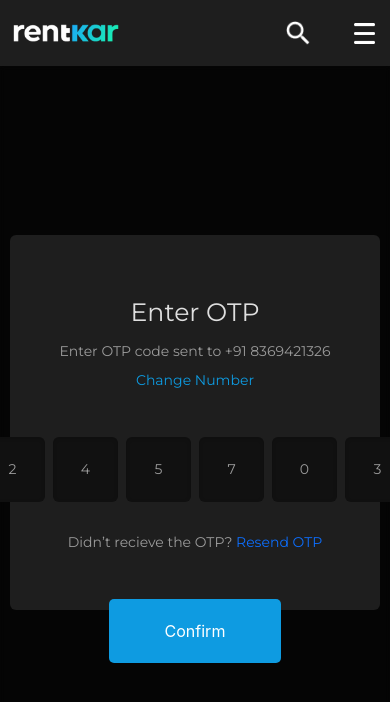
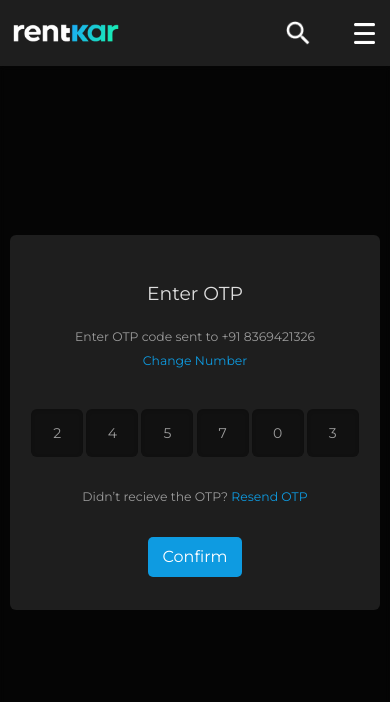
Before and after one commit to Prashantp9/RenttKar, a React (Create React App) app: page /otp in a window 390 px wide. Shown: the top 702 px of the page. Built offline with nearby package versions, Linux system fonts and the light colour scheme.

Commit message:
initial commit

```diff
--- a/src/pages/Login/login.css
+++ b/src/pages/Login/login.css
@@ -389,7 +389,7 @@
         line-height: 1.063rem;
         color: #9B9B9B;
         flex-wrap: wrap;
-        margin-top: 1.063rem;
+        margin-bottom: 1rem;
     }
 
     .mobileNumber{
@@ -397,7 +397,7 @@
         flex-direction: column;
         justify-content: space-between;
         align-items: center;
-        width: 80%;
+        width: 90%;
         height: 40%;
         max-width: 20.75rem;
         max-height: 9rem;
@@ -447,7 +447,7 @@
         display: flex;
         flex-direction: row;
         align-items: flex-start;
-        padding: 4% 8%;
+        padding: 5% 6%;
         background: #0E9BE1;
         border-radius: 5px;
         border: none;
--- a/src/pages/Otp/otp.css
+++ b/src/pages/Otp/otp.css
@@ -3,9 +3,9 @@
     justify-content: center;
     align-items: center;
     width: 100vw;
-    height: 32.25rem;
+    height: 60vh;
     min-height: 25rem;
-    max-height: 32.25rem;
+    max-height: 27.25rem;
     margin-top: 14%;
 }
 
@@ -80,7 +80,7 @@
     line-height: 1.063rem;
     color: #9B9B9B;
     flex-wrap: wrap;
-    margin-top: 1.063rem;
+    margin-top: .5rem;
 }
 
 #changeNumber{
@@ -96,25 +96,27 @@
     /* new blue */
 
     color: #0E9BE1;
-    margin-top: 0.75rem;
     text-decoration: none;
+    margin-top: -1rem;
 }
 
 .otpNumberContainer{
     display: flex;
     justify-content: space-between;
     align-items: center;
-    width: 26.875rem;
-    height: 4.063rem;
-    margin-top: 3rem;
+    width: 20.475rem;
+    height: 3.063rem;
+    min-height: 3rem;
+    max-height: 3rem;
+    margin-top: 2.5rem;
 }
 
 .otpInput{
     display: flex;
     justify-content: center;
     align-items: center;
-    width: 4.063rem;
-    height: 4.063rem;
+    width: 3rem;
+    height: 100%;
     background: #111111;
     box-shadow: inset 0px 1px 4px rgba(0, 0, 0, 0.16);
     border-radius: 6px;
@@ -152,14 +154,23 @@
     display: flex;
     flex-direction: row;
     align-items: flex-start;
-    padding: 20px 56px;
+    padding: 3% 10%;
     gap: 10px;
     background: #0E9BE1;
     border-radius: 5px;
     border: none;
     outline: none;
-    margin-top: 3rem;
-    margin-bottom: 3.5rem;
+    margin-top: 2rem;
+    margin-bottom: 3rem;
+    font-family: 'Montserrat';
+    font-style: normal;
+    font-weight: 500;
+    font-size: 1rem;
+    line-height: 1.125rem;
+    /* identical to box height */
+
+
+    color: #FFFFFF;
 }
 
 
@@ -232,6 +243,125 @@
         max-width: 27.813rem;
 
     }
+
+    #otpText{
+        text-align: center;
+        margin-top: 13%;
+        font-family: 'Montserrat';
+        font-style: normal;
+        font-weight: 500;
+        font-size: 1.175rem;
+        line-height: 1.388rem;
+        color: #DFDFDF;
+        margin-top: 4rem;
+    }
+
+    #otpDesc{
+        width: 80%;
+        height: 35%;
+        max-width: 20.75rem;
+        max-height: 1.375rem;
+        text-align: center;
+        font-family: 'Montserrat';
+        font-style: normal;
+        font-weight: 500;
+        font-size: 0.775rem;
+        line-height: 1rem;
+        color: #9B9B9B;
+        flex-wrap: wrap;
+        margin-top: 1.5rem;
+    }
+
+    #changeNumber{
+        font-family: 'Montserrat';
+        font-style: normal;
+        font-weight: 500;
+        font-size: 0.775rem;
+        line-height: 1rem;
+        /* identical to box height */
+
+        text-align: center;
+
+        /* new blue */
+
+        color: #0E9BE1;
+        text-decoration: none;
+        margin-top: .5rem;
+    }
+
+    .otpNumberContainer{
+        display: flex;
+        justify-content: space-between;
+        align-items: center;
+        width: 20.475rem;
+        height: 3.063rem;
+        min-height: 3rem;
+        max-height: 3rem;
+        margin-top: 2.5rem;
+    }
+
+    .otpInput{
+        display: flex;
+        justify-content: center;
+        align-items: center;
+        width: 3rem;
+        height: 100%;
+        background: #111111;
+        box-shadow: inset 0px 1px 4px rgba(0, 0, 0, 0.16);
+        border-radius: 6px;
+        border: none;
+        outline: none;
+        font-family: 'Montserrat';
+        font-style: normal;
+        font-weight: 500;
+        font-size: 0.875rem;
+        line-height: 1.063rem;
+        /* identical to box height */
+
+        color: #9B9B9B;
+        text-align: center;
+    }
+
+
+    #resend{
+        width: 80%;
+        height: 35%;
+        max-width: 20.75rem;
+        max-height: 1.375rem;
+        text-align: center;
+        font-family: 'Montserrat';
+        font-style: normal;
+        font-weight: 500;
+        font-size: 0.775rem;
+        line-height: 1rem;
+        color: #9B9B9B;
+        flex-wrap: wrap;
+        margin-top: 2rem;
+    }
+
+    .otpBtn{
+        display: flex;
+        flex-direction: row;
+        align-items: flex-start;
+        padding: 3% 4%;
+        gap: 10px;
+        background: #0E9BE1;
+        border-radius: 5px;
+        border: none;
+        outline: none;
+        margin-top: 2rem;
+        margin-bottom: 3rem;
+        font-family: 'Montserrat';
+        font-style: normal;
+        font-weight: 500;
+        font-size: 1rem;
+        line-height: 1.125rem;
+        /* identical to box height */
+
+
+        color: #FFFFFF;
+    }
+
 }
 
 
@@ -281,4 +411,125 @@
         max-width: 23.75rem;
 
     }
+
+    #otpText{
+        text-align: center;
+        margin-top: 13%;
+        font-family: 'Montserrat';
+        font-style: normal;
+        font-weight: 500;
+        font-size: 1.175rem;
+        line-height: 1.388rem;
+        color: #DFDFDF;
+        margin-top: 3rem;
+    }
+
+    #otpDesc{
+        width: 80%;
+        height: 35%;
+        max-width: 20.75rem;
+        max-height: 1.375rem;
+        text-align: center;
+        font-family: 'Montserrat';
+        font-style: normal;
+        font-weight: 500;
+        font-size: 0.775rem;
+        line-height: 1rem;
+        color: #9B9B9B;
+        flex-wrap: wrap;
+        margin-top: 1.5rem;
+    }
+
+    #changeNumber{
+        font-family: 'Montserrat';
+        font-style: normal;
+        font-weight: 500;
+        font-size: 0.775rem;
+        line-height: 1rem;
+        /* identical to box height */
+
+        text-align: center;
+
+        /* new blue */
+
+        color: #0E9BE1;
+        text-decoration: none;
+        margin-top: .5rem;
+    }
+
+    .otpNumberContainer{
+        display: flex;
+        justify-content: space-between;
+        align-items: center;
+        width: 95%;
+        height: 3.063rem;
+        gap: .2rem;
+        max-width: 20.475rem;
+        max-height: 3.063rem;
+        min-height: 3rem;
+        max-height: 3rem;
+        margin-top: 2.5rem;
+    }
+
+    .otpInput{
+        display: flex;
+        justify-content: center;
+        align-items: center;
+        width: 35%;
+        height: 100%;
+        background: #111111;
+        box-shadow: inset 0px 1px 4px rgba(0, 0, 0, 0.16);
+        border-radius: 6px;
+        border: none;
+        outline: none;
+        font-family: 'Montserrat';
+        font-style: normal;
+        font-weight: 500;
+        font-size: 0.875rem;
+        line-height: 1.063rem;
+        /* identical to box height */
+
+        color: #9B9B9B;
+        text-align: center;
+    }
+
+
+    #resend{
+        width: 80%;
+        height: 35%;
+        max-width: 20.75rem;
+        max-height: 1.375rem;
+        text-align: center;
+        font-family: 'Montserrat';
+        font-style: normal;
+        font-weight: 500;
+        font-size: 0.775rem;
+        line-height: 1rem;
+        color: #9B9B9B;
+        flex-wrap: wrap;
+        margin-top: 2rem;
+    }
+
+    .otpBtn{
+        display: flex;
+        flex-direction: row;
+        align-items: flex-start;
+        padding: 3% 4%;
+        gap: 10px;
+        background: #0E9BE1;
+        border-radius: 5px;
+        border: none;
+        outline: none;
+        margin-top: 2rem;
+        margin-bottom: 3rem;
+        font-family: 'Montserrat';
+        font-style: normal;
+        font-weight: 500;
+        font-size: 1rem;
+        line-height: 1.125rem;
+        /* identical to box height */
+
+
+        color: #FFFFFF;
+    }
 }
--- a/src/pages/Otp/otp.jsx
+++ b/src/pages/Otp/otp.jsx
@@ -77,7 +77,7 @@ const Otp = () => {
                 value="3"
               />
             </div>
-            <p id='resend'>Didn’t recieve the OTP? <a href="" style={{textDecoration:"none"}}>Resend OTP</a></p>
+            <p id='resend'>Didn’t recieve the OTP? <a href="" style={{textDecoration:"none", color:"#0E9BE1"}}>Resend OTP</a></p>
             <button type="submit" className='otpBtn'>
                   <a href="#" style={{textDecoration:"none",color:"#fff"}}>Confirm</a>
             </button>
```
